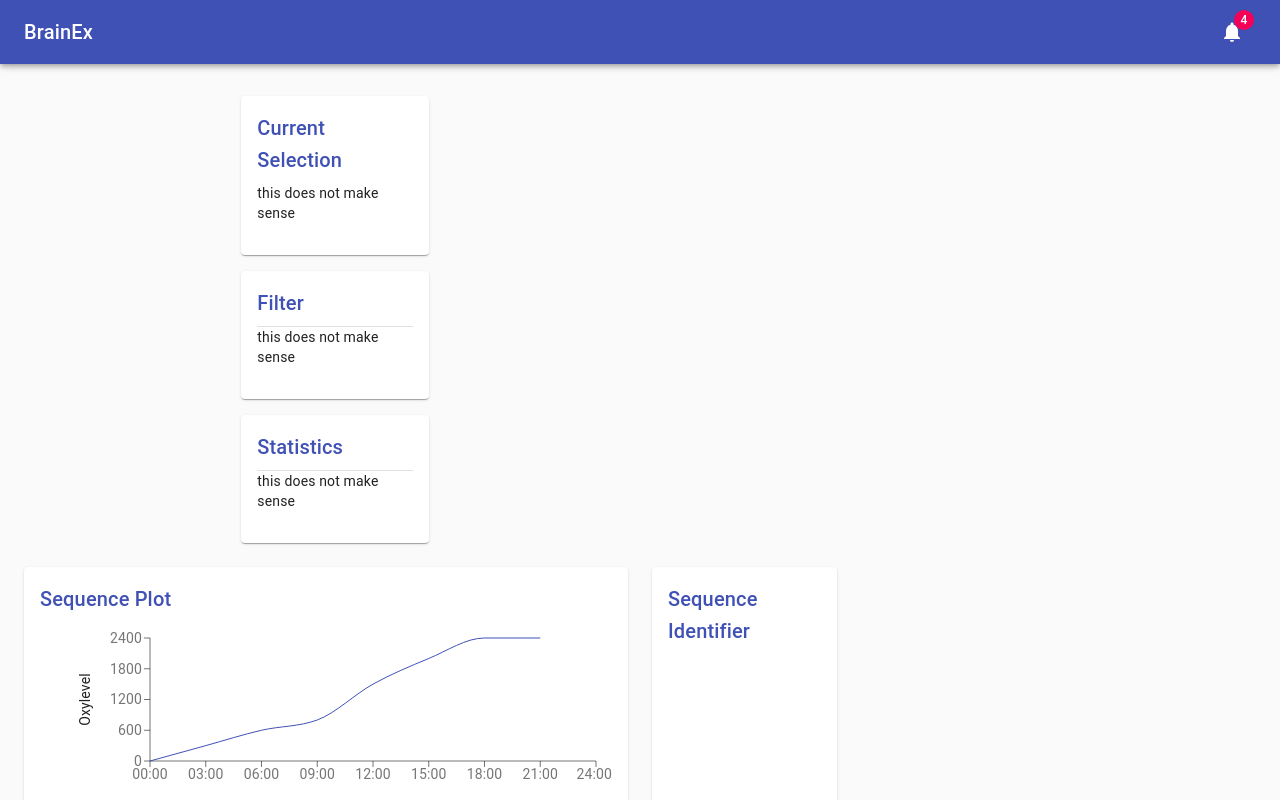
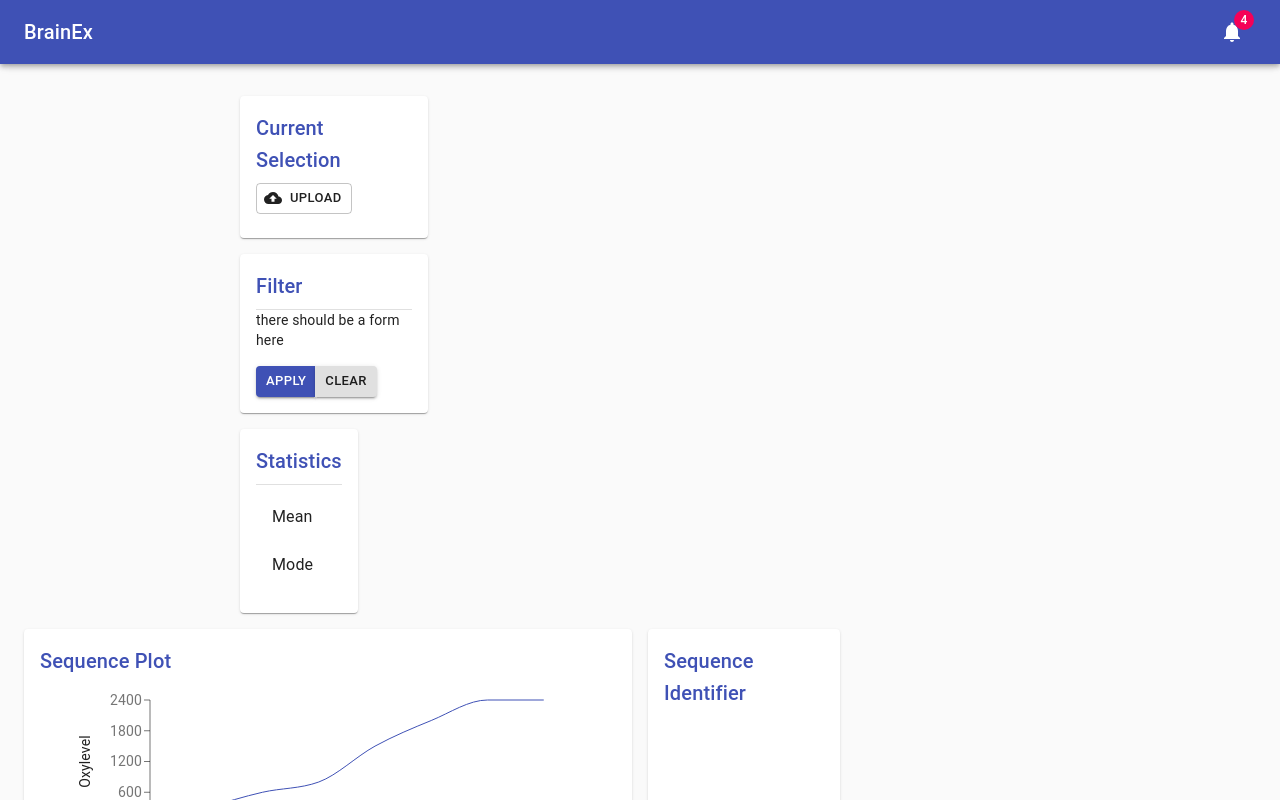
Before and after one commit to vandanand/BrainEx-UI, a React (Create React App) app in the folder BrainEx/: page /QueryFinder in a window 1280 px wide. Built offline with nearby package versions, Linux system fonts and the light colour scheme.

Commit message:
added buttons to sidepane components

```diff
--- a/BrainEx/src/Components/CurrSeqSelection.js
+++ b/BrainEx/src/Components/CurrSeqSelection.js
@@ -1,6 +1,8 @@
 import React from 'react';
 import {makeStyles} from "@material-ui/core/styles";
 import Title from "./Title";
+import Button from '@material-ui/core/Button';
+import CloudUploadIcon from '@material-ui/icons/CloudUpload';
 
 
 function preventDefault(event) {
@@ -11,6 +13,9 @@ const useStyles = makeStyles({
     depositContext: {
         flex: 1,
     },
+    input: {
+        display: 'none',
+    }
 });
 
 export default function CurrSeqSelection() {
@@ -18,8 +23,22 @@ export default function CurrSeqSelection() {
     return (
         <React.Fragment>
             <React.Fragment>
-                <Title>Current Selection</Title>
-                <p>this does not make sense</p>
+                <div className={classes.root}>
+                    <Title>Current Selection</Title>
+                    <input
+                        accept="text/csv/*"
+                        className={classes.input}
+                        id="outlined-button-file"
+                        multiple
+                        type="file"
+                    />
+                    <label htmlFor="outlined-button-file">
+
+                        <Button variant="outlined" component="span" size="small" startIcon={<CloudUploadIcon/>}>
+                            Upload
+                        </Button>
+                    </label>
+                </div>
             </React.Fragment>
         </React.Fragment>
     );
--- a/BrainEx/src/Components/Dashboard.js
+++ b/BrainEx/src/Components/Dashboard.js
@@ -85,32 +85,32 @@ export default function Dashboard() {
             <main className={classes.content}>
                 <div className={classes.appBarSpacer}/>
                 <Container maxWidth="lg" className={classes.container}>
-                    <Grid container spacing={3} direction="row"
+                    <Grid container spacing={2} direction="row"
                           justify="center"
                           alignItems="center">
                         <Grid container item spacing={2} xs={8} direction="column"
                               justify="center"
                               alignItems="flex-start">
                             {/* current sequence selection thumbnail */}
-                            <Grid item xs={3} justify="flex-start">
+                            <Grid item xs={3}>
                                 <Paper className={classes.paper}>
                                     <CurrSeqSelection/>
                                 </Paper>
                             </Grid>
                             {/* filters */}
-                            <Grid item xs={3} justify="flex-start">
+                            <Grid item xs={3}>
                                 <Paper className={classes.paper}>
                                     <Filter/>
                                 </Paper>
                             </Grid>
                             {/* stats*/}
-                            <Grid item xs={3} justify="flex-start">
+                            <Grid item xs={3}>
                                 <Paper className={classes.paper}>
                                     <Stats/>
                                 </Paper>
                             </Grid>
                         </Grid>
-                        <Grid container item spacing={3}>
+                        <Grid container item spacing={2}>
                             {/* Chart */}
                             <Grid item xs={6}>
                                 <Paper className={fixedHeightPaper}>
--- a/BrainEx/src/Components/Filter.js
+++ b/BrainEx/src/Components/Filter.js
@@ -2,6 +2,8 @@ import React from 'react';
 import Divider from "@material-ui/core/Divider";
 import {makeStyles} from "@material-ui/core/styles";
 import Title from "./Title";
+import Button from '@material-ui/core/Button';
+import ButtonGroup from '@material-ui/core/ButtonGroup';
 
 
 function preventDefault(event) {
@@ -21,7 +23,15 @@ export default function Filter() {
             <React.Fragment>
                 <Title>Filter</Title>
                 <Divider/>
-                <p>this does not make sense</p>
+                <p>there should be a form here</p>
+                <ButtonGroup>
+                    <Button size="small" variant="contained" color="primary">
+                        Apply
+                    </Button>
+                    <Button size="small" variant="contained" color="default">
+                        Clear
+                    </Button>
+                </ButtonGroup>
             </React.Fragment>
         </React.Fragment>
     );
--- a/BrainEx/src/Components/Stats.js
+++ b/BrainEx/src/Components/Stats.js
@@ -2,6 +2,9 @@ import React from 'react';
 import Divider from "@material-ui/core/Divider";
 import {makeStyles} from "@material-ui/core/styles";
 import Title from "./Title";
+import ListItem from '@material-ui/core/ListItem';
+import List from '@material-ui/core/List';
+import ListItemText from '@material-ui/core/ListItemText';
 
 
 function preventDefault(event) {
@@ -21,7 +24,14 @@ export default function Stats() {
             <React.Fragment>
                 <Title>Statistics</Title>
                 <Divider/>
-                <p>this does not make sense</p>
+                <List component="nav" aria-label="primary">
+                    <ListItem button>
+                        <ListItemText primary="Mean"/>
+                    </ListItem>
+                    <ListItem button>
+                        <ListItemText primary="Mode"/>
+                    </ListItem>
+                </List>
             </React.Fragment>
         </React.Fragment>
     );
```
